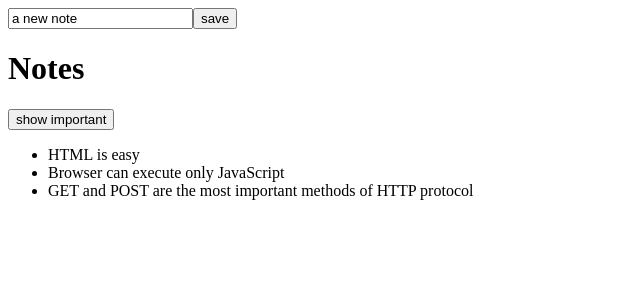
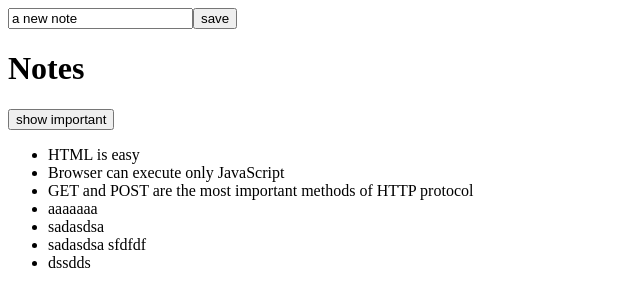
Before and after one commit to ohadstoller/my-notes-react, a React (Create React App) app: page / in a window 1280 px wide. Shown: the top 306 px of the page, without its empty margins (0-640 px from the left). Built offline with nearby package versions, Linux system fonts and the light colour scheme; data requests are answered from the project's data file.

Commit message:
add note to server

```diff
--- a/db.json
+++ b/db.json
@@ -17,6 +17,30 @@
       "content": "GET and POST are the most important methods of HTTP protocol",
       "date": "2019-05-30T19:20:14.298Z",
       "important": true
+    },
+    {
+      "content": "aaaaaaa",
+      "date": "2021-05-18T11:48:35.967Z",
+      "important": false,
+      "id": 4
+    },
+    {
+      "content": "sadasdsa",
+      "date": "2021-05-18T11:49:26.714Z",
+      "important": true,
+      "id": 5
+    },
+    {
+      "content": "sadasdsa sfdfdf",
+      "date": "2021-05-18T11:51:00.267Z",
+      "important": true,
+      "id": 6
+    },
+    {
+      "content": "dssdds",
+      "date": "2021-05-18T11:59:05.033Z",
+      "important": false,
+      "id": 7
     }
   ]
 }
--- a/src/App.js
+++ b/src/App.js
@@ -7,29 +7,27 @@ const App = () => {
   const [newNote, setNewNote] = useState('a new note')
   const [showAll, setShowAll] = useState(true);
 
-  const fetchNotes = () => {
-    return async () => {
-      const response = await axios.get('http://localhost:3001/notes')
-      await setNotes(response.data)
-    };
-  }
 
   // eslint-disable-next-line react-hooks/exhaustive-deps
+  const fetchNotes = async () => {
+    const response = await axios.get('http://localhost:3001/notes')
+    setNotes(response.data)
+  };
+
   useEffect(
-    fetchNotes(), []
+    fetchNotes, []
   )
 
-
-  console.log('render', notes.length, 'notes: ', notes)
 
   const addNote = (event) => {
     event.preventDefault()
     const noteObject = {
       content: newNote,
-      date: new Date().toISOString(),
+      date: new Date(),
       important: Math.random() < 0.5,
-      id: notes.length + 1
     }
+    axios.post('http://localhost:3001/notes', noteObject).then(response => {
+    })
     setNotes(notes.concat(noteObject))
     setNewNote('')
   }
```
